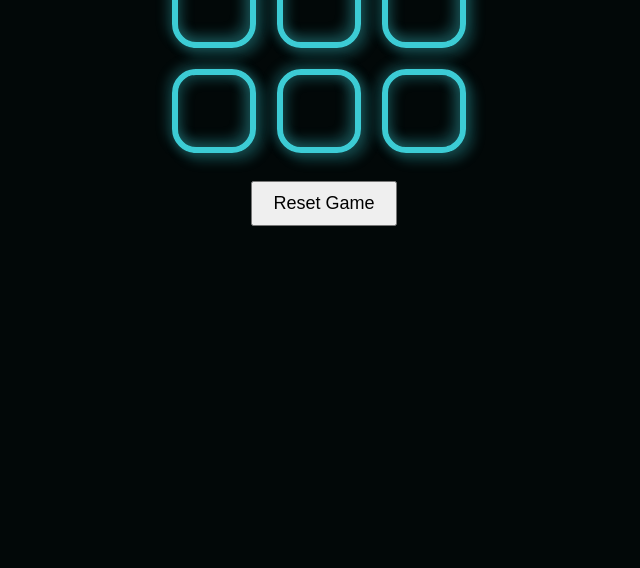
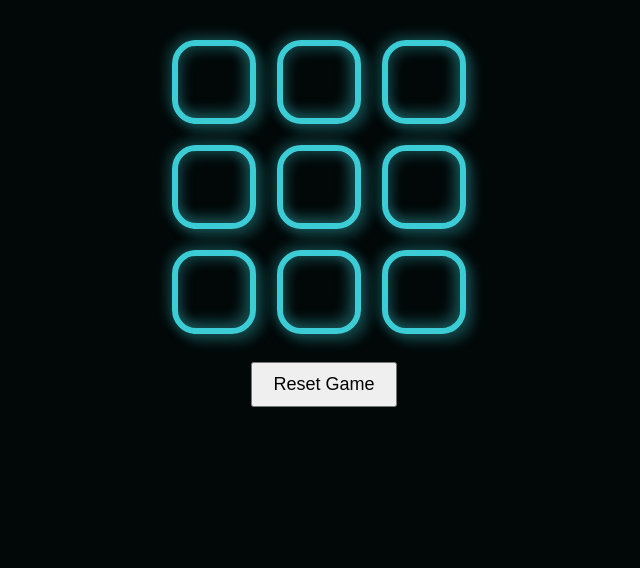
Before and after one commit to ItIsNotKeshav/tictactoe, a website: page index.html in a window 1280 px wide. Shown: the part 248-816 px from the top of the page, without its empty margins (316-956 px from the left). Drawn offline with nearby package versions, Linux system fonts and the light colour scheme.

Commit message:
Improved theme.

```diff
--- a/style.css
+++ b/style.css
@@ -2,10 +2,16 @@
 
 body {
   background-color: #020808;
+  overflow: hidden;
 }
 
 .container {
   text-align: center;
+  display: flex;
+  justify-content: center;
+  align-items: center;
+  height: 100vh; /* This makes the container take up the full viewport height */
+  flex-direction: column;
 }
 
 h1 {
```
